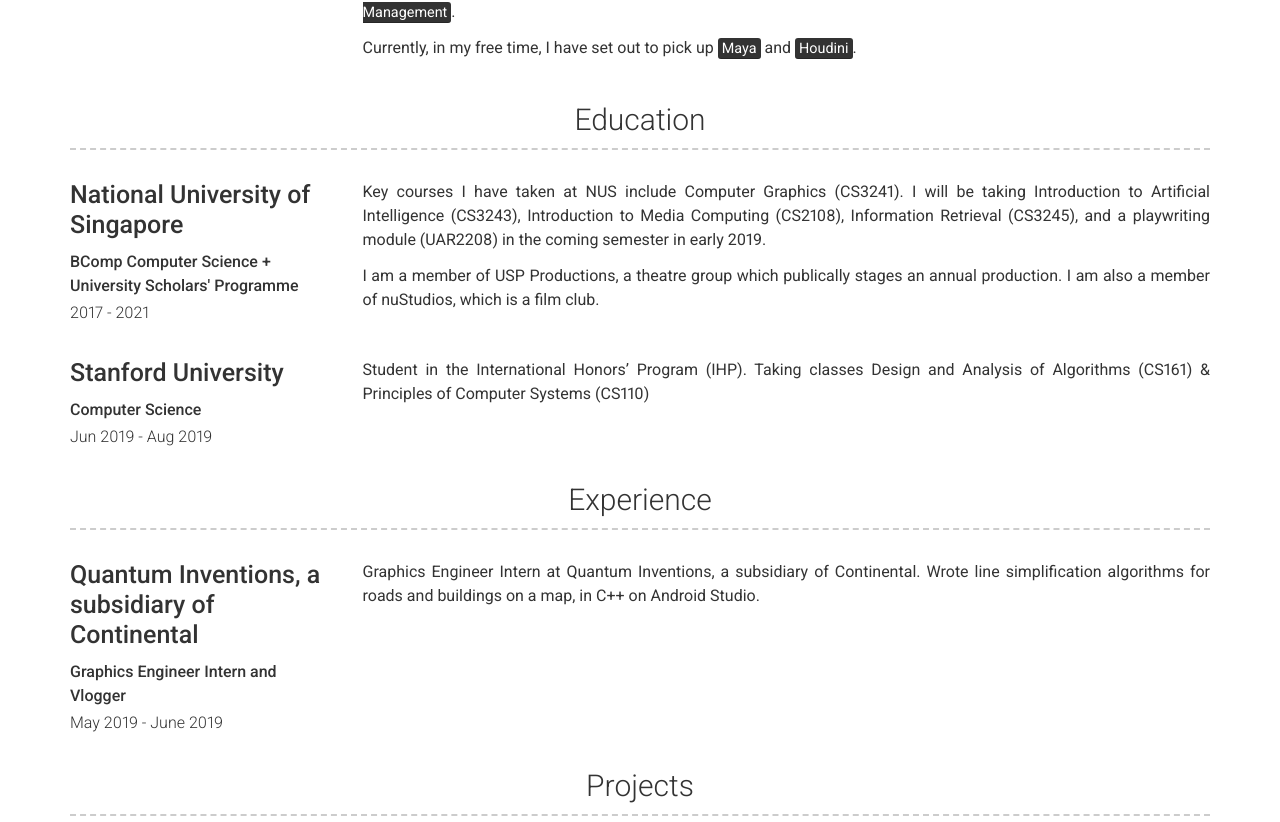
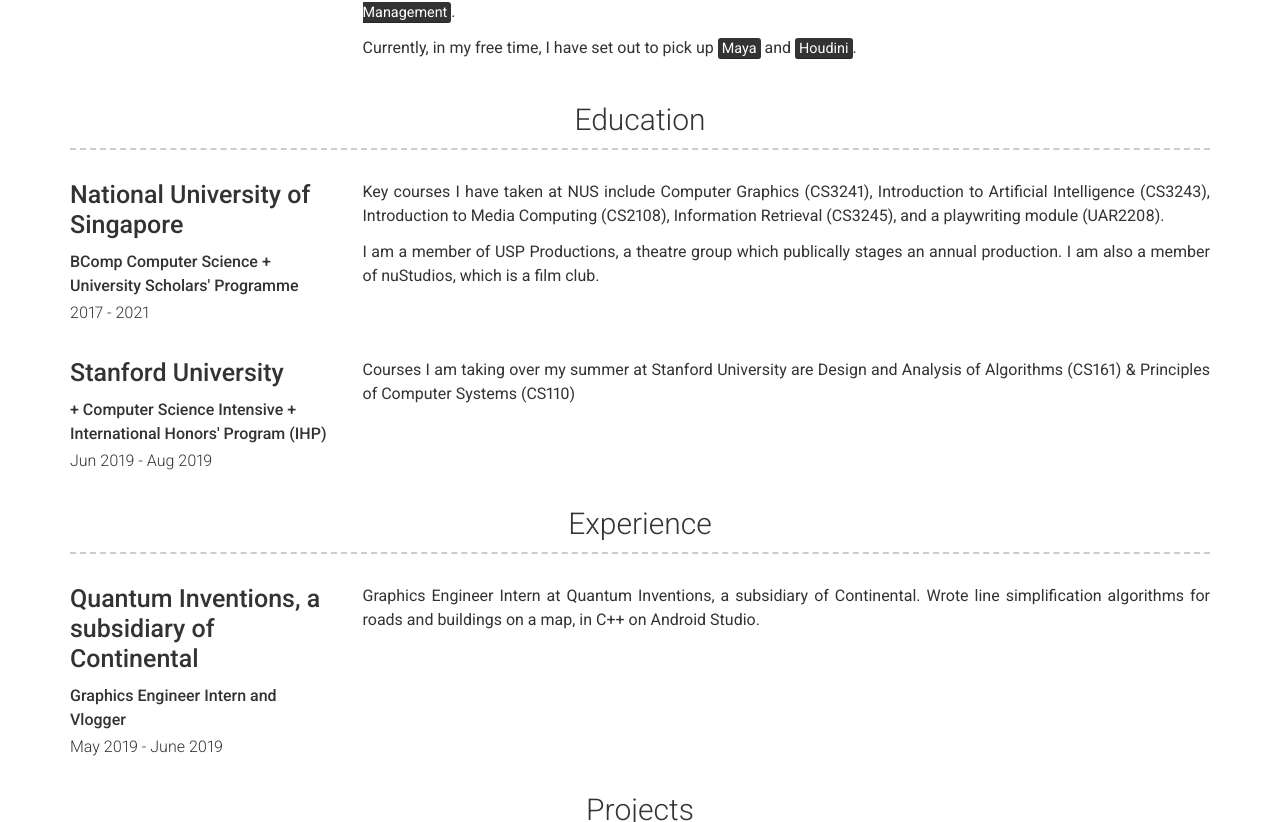
Before and after one commit to AnuKritiW/modern-resume-theme-site, a Jekyll site: the page built from index.md, in a window 1280 px wide and 900 px high, scrolled down 454 px, cut to the strip 78-900 px from the top of the window. Built offline with Jekyll 4.4.1, drawn with Linux system fonts in a browser that asks for light colours.

Commit message:
Edit Education.

```diff
--- a/_data/education.yml
+++ b/_data/education.yml
@@ -4,7 +4,7 @@
 #  quote: >
 #    Established in 1636, Harvard is the oldest higher education institution in the United States, and is widely regarded in terms of its influence, reputation, and academic pedigree as a leading university in not just the US but also the world.
   description: | # this will include new lines to allow paragraphs
-   Key courses I have taken at NUS include Computer Graphics (CS3241). I will be taking Introduction to Artificial Intelligence (CS3243), Introduction to Media Computing (CS2108), Information Retrieval (CS3245), and a playwriting module (UAR2208) in the coming semester in early 2019.
+   Key courses I have taken at NUS include Computer Graphics (CS3241), Introduction to Artificial Intelligence (CS3243), Introduction to Media Computing (CS2108), Information Retrieval (CS3245), and a playwriting module (UAR2208).
 
    I am a member of USP Productions, a theatre group which publically stages an annual production. I am also a member of nuStudios, which is a film club.
   # I am directing a play as part of *USP Productions*, titled *Sixty-One*, which will be performed in late Jan 2019 at the National Library. I learnt the my technical stage skills, such as stage lighting, sounds and visual effects, as a Stage Manager for USP Productions' 2018 play titled *'The Dark Web'*.
@@ -13,12 +13,11 @@
 
 - name: Stanford University
   dates: Jun 2019 - Aug 2019
-  qualification: Computer Science
+  qualification:  + Computer Science Intensive + International Honors' Program (IHP)
 #  quote: >
 #    Established in 1636, Harvard is the oldest higher education institution in the United States, and is widely regarded in terms of its influence, reputation, and academic pedigree as a leading university in not just the US but also the world.
   description: | # this will include new lines to allow paragraphs
-   Student in the International Honors' Program (IHP).
-   Taking classes Design and Analysis of Algorithms (CS161) & Principles of Computer Systems (CS110)
+   Courses I am taking over my summer at Stanford University are Design and Analysis of Algorithms (CS161) & Principles of Computer Systems (CS110)
   # I am directing a play as part of *USP Productions*, titled *Sixty-One*, which will be performed in late Jan 2019 at the National Library. I learnt the my technical stage skills, such as stage lighting, sounds and visual effects, as a Stage Manager for USP Productions' 2018 play titled *'The Dark Web'*.
 
   # I am also a member of the NUS film club, *nuStudios*, and attended their semester long *film school*, where I attended weekly workshops to learn the different aspects of film-making.
```
